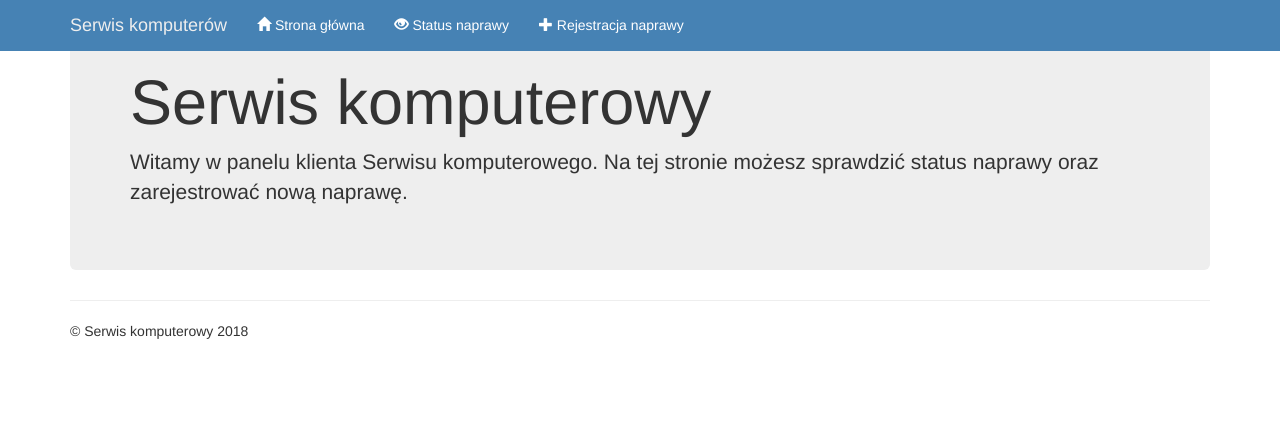
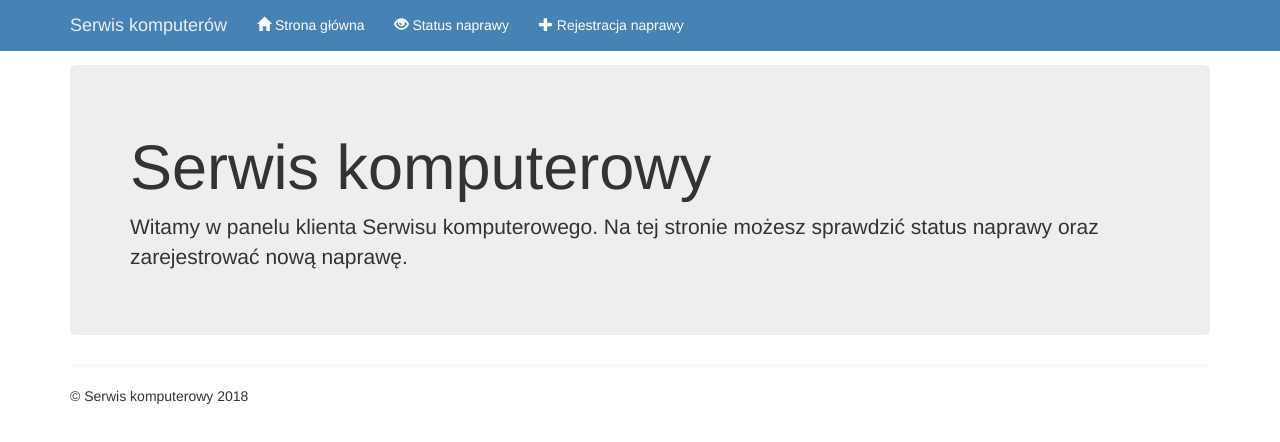
Before and after one commit to lukaszreplin/ServiceManagerWeb, an Angular app in the folder ServiceManagerWeb/ServiceManagerWeb/ClientApp/: page / in a window 1280 px wide. Shown: the top 442 px of the page. Built offline with nearby package versions, Linux system fonts and the light colour scheme.

Commit message:
Changed in main component style

```diff
--- a/ServiceManagerWeb/ServiceManagerWeb/ClientApp/src/app/app.component.css
+++ b/ServiceManagerWeb/ServiceManagerWeb/ClientApp/src/app/app.component.css
@@ -4,3 +4,7 @@
     padding-top: 50px;
   }
 }
+
+@media (min-width: 768px) {
+  .body-content { padding-top: 65px; }
+}
```
